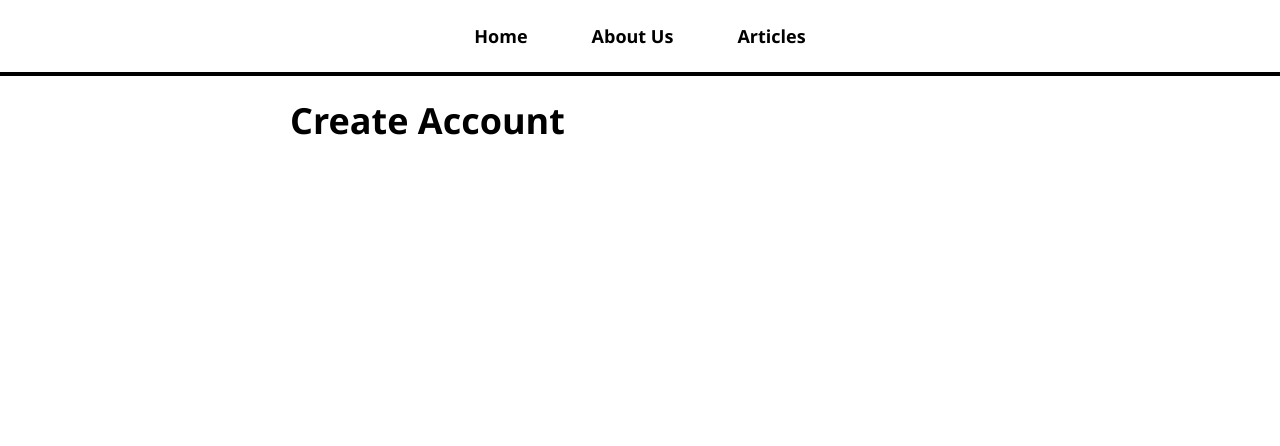
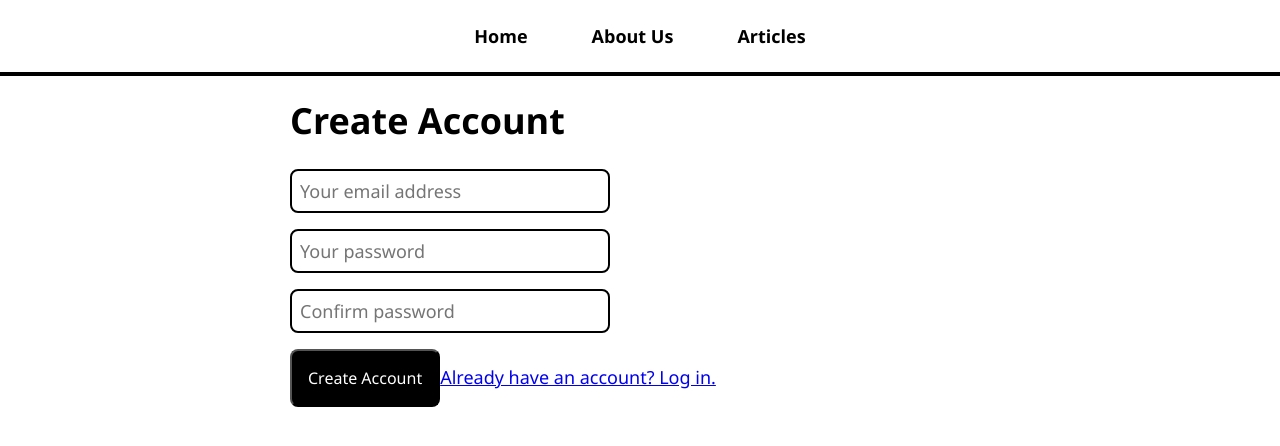
Before and after one commit to YasithaRanga/React-Creating-and-Hosting-a-Full-Stack-Site, a React (Create React App) app in the folder frontend/: page /create-account in a window 1280 px wide. Shown: the top 446 px of the page. Built offline with nearby package versions, Linux system fonts and the light colour scheme.

Commit message:
Added Firebase auth to login and create account

```diff
--- a/frontend/src/hooks/useUser.js
+++ b/frontend/src/hooks/useUser.js
@@ -0,0 +1,20 @@
+import { useState, useEffect } from 'react';
+import { getAuth, onAuthStateChanged } from 'firebase/auth';
+
+const useUser = () => {
+    const [user, setUser] = useState(null);
+    const [isLoading, setIsLoading] = useState(true);
+
+    useEffect(() => {
+        const unsubscribe = onAuthStateChanged(getAuth(), user => {
+            setUser(user);
+            setIsLoading(false);
+        });
+
+        return unsubscribe;
+    }, []);
+
+    return { user, isLoading };
+}
+
+export default useUser;
--- a/frontend/src/pages/ArticlePage.js
+++ b/frontend/src/pages/ArticlePage.js
@@ -5,11 +5,14 @@
 import NotFoundPage from './NotFoundPage';
 import CommentsList from '../components/CommentsList';
 import AddCommentForm from '../components/AddCommentForm';
+import useUser from '../hooks/useUser';
 
 const ArticlePage = () => {
     const [articleInfo, setArticleInfo] = useState({ upvotes: 0, comments: [] });
+    const { articleId } = useParams();
 
-    const { articleId } = useParams();
+    const { user, isLoading } = useUser();
+
     useEffect(() => {
         const loadArticleInfo = async () => {
             const response = await axios.get(`http://localhost:9000/api/articles/${articleId}`);
@@ -33,13 +36,19 @@
         <>
             <h1>{article.title}</h1>
             <div className='upvotes-section'>
-                <button onClick={addUpvote}>Upvote</button>
+                {user
+                    ? <button onClick={addUpvote}>Upvote</button>
+                    : <button >Log in to upvote</button>
+                }
                 <p>This article has {articleInfo.upvotes} upvote(s).</p>
             </div>
             {article.content.map((paragraph, i) => (
                 <p key={i}>{paragraph}</p>
             ))}
-            <AddCommentForm articleId={articleId} onArticleUpdated={updatedArticle => setArticleInfo(updatedArticle)} />
+            {user
+                ? <AddCommentForm articleId={articleId} onArticleUpdated={updatedArticle => setArticleInfo(updatedArticle)} />
+                : <button >Log in to add comment</button>
+            }
             <CommentsList comments={articleInfo.comments} />
         </>
     )
--- a/frontend/src/pages/CreateAccountPage.js
+++ b/frontend/src/pages/CreateAccountPage.js
@@ -1,7 +1,39 @@
+import { useState } from 'react';
+import { Link, useNavigate } from 'react-router-dom';
+import { getAuth, createUserWithEmailAndPassword } from 'firebase/auth';
+
+
 const CreateAccountPage = () => {
+    const [email, setEmail] = useState('');
+    const [password, setPassword] = useState('');
+    const [confirmPassword, setConfirmPassword] = useState('');
+    const [error, setError] = useState('');
+
+
+    const navigate = useNavigate();
+
+    const createAccount = async () => {
+        try {
+            if (password !== confirmPassword) {
+                setError('Passwords doesn\'t match');
+                return;
+            }
+            await createUserWithEmailAndPassword(getAuth(), email, password);
+            navigate('/login');
+        } catch (e) {
+            setError(e.message);
+        }
+    }
+
     return (
         <>
             <h1>Create Account</h1>
+            {error ? <p className='error'>{error}</p> : ''}
+            <input type='email' placeholder='Your email address' value={email} onChange={e => setEmail(e.target.value)} />
+            <input type='password' placeholder='Your password' value={password} onChange={e => setPassword(e.target.value)} />
+            <input type='password' placeholder='Confirm password' value={confirmPassword} onChange={e => setConfirmPassword(e.target.value)} />
+            <button onClick={createAccount}>Create Account</button>
+            <Link to='/login'>Already have an account? Log in.</Link>
         </>
     );
 }
```
